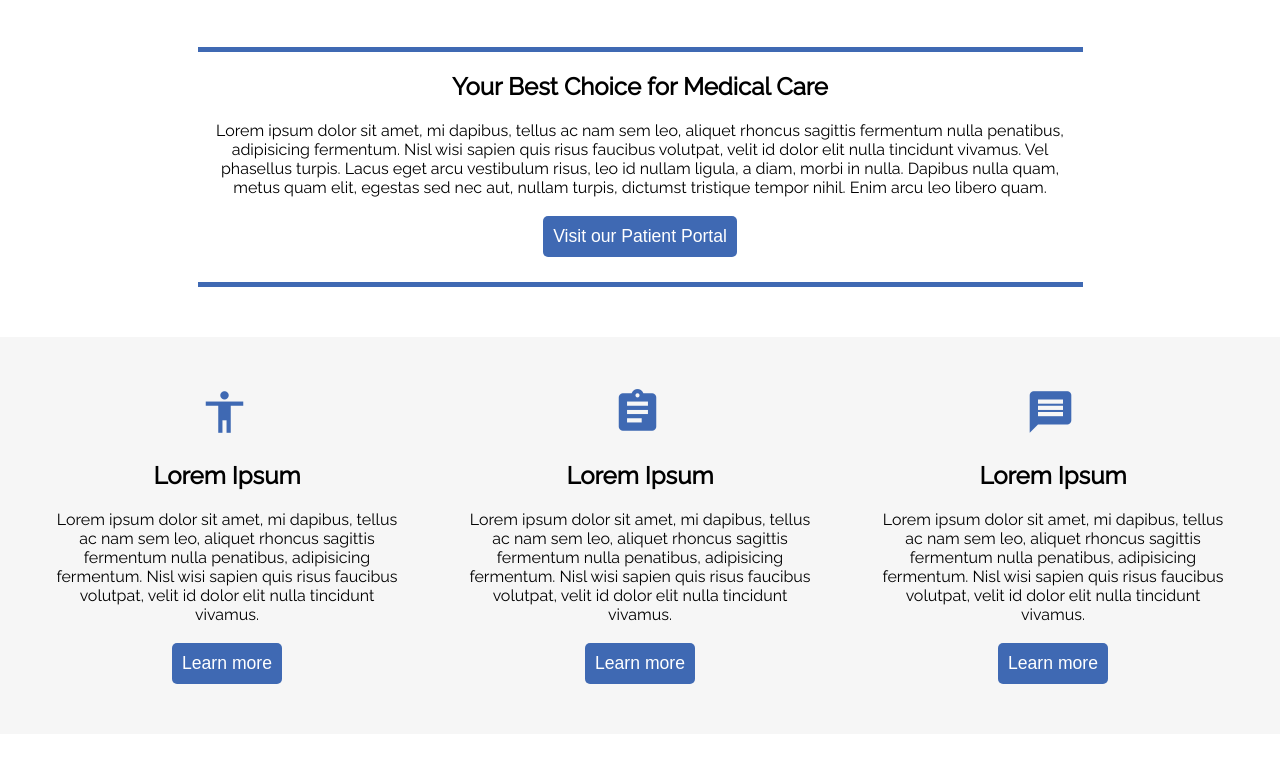
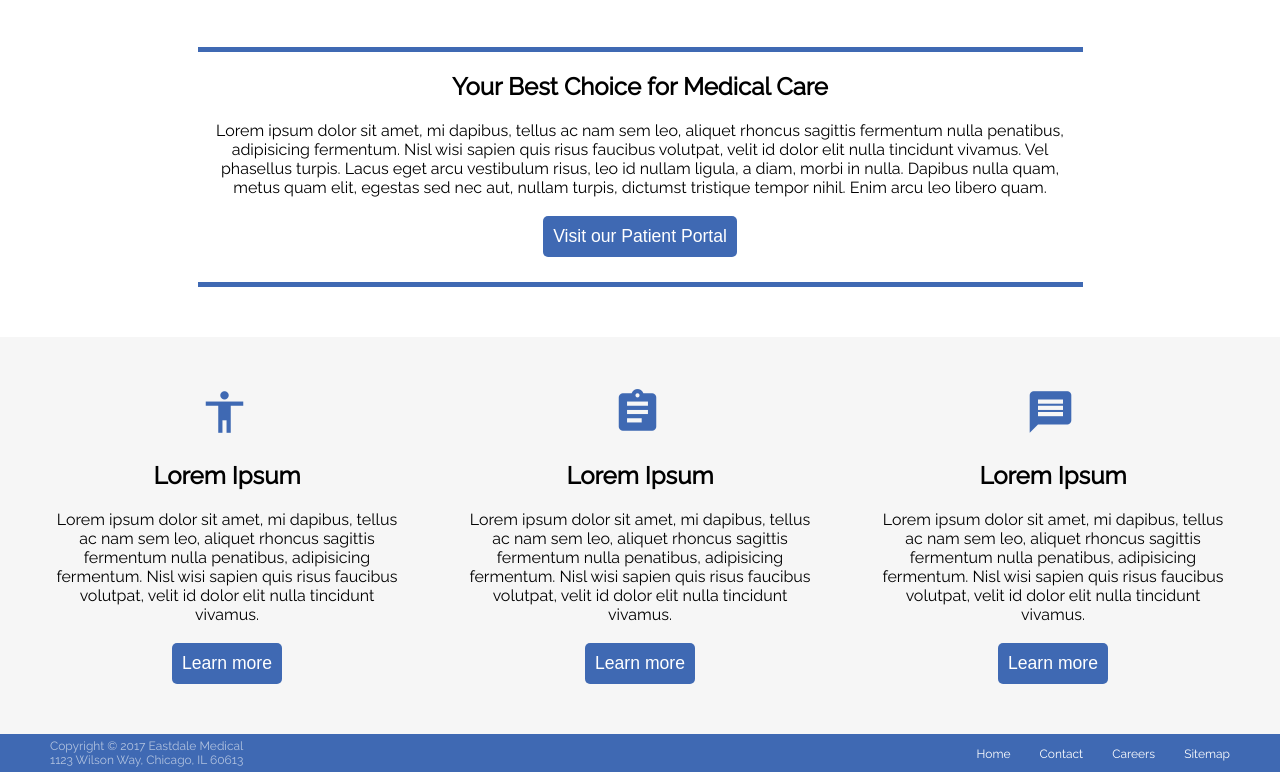
Before and after one commit to brianmenard/webtomed, a plain HTML site: page index.html in a window 1280 px wide. Shown: the part 656-1428 px from the top of the page. Before the commit the page ends 1390 px from the top, so only its background shows below. Drawn offline with Linux system fonts and the light colour scheme.

Commit message:
added footer section and styles

```diff
--- a/index.html
+++ b/index.html
@@ -110,8 +110,25 @@
 	</div>
 </div>
 
+<!-- END RESOURCES SECTION -->
 
-<!-- END RESOURCES SECTION -->
+<!-- START FOOTER -->
+
+<div class='footer'>
+	<div class='copyright'>
+	Copyright © 2017 Eastdale Medical
+	<br>
+	1123 Wilson Way, Chicago, IL 60613
+	</div>
+	<div class='footer_links'>
+		<a href='#'>Home</a>
+		<a href='#'>Contact</a>
+		<a href='#'>Careers</a>
+		<a href='#'>Sitemap</a>
+	</div>
+</div>
+
+<!-- END FOOTER -->
 
 </body>
 </html>
--- a/main.css
+++ b/main.css
@@ -13,8 +13,9 @@ body{
     display: flex;
     background-color: #3F69B3;
     color: white;
-    padding-left: 50px;
+    padding-left: 50px; padding-right: 50px;
     align-items: center;
+    justify-content: flex-end;
 }
 
     .contact_item{
@@ -113,3 +114,29 @@ body{
         font-size: 50px;
         color: #3F69B3;
     }
+
+.footer{
+    display: flex;
+    background-color: #3F69B3;
+    color: white;
+    padding-left: 50px; padding-right: 50px;
+    padding-top: 5px; padding-bottom: 5px;
+    align-items: center;
+    justify-content: space-between;
+}
+
+    .copyright{
+        font-size:75%;
+        color:#b2c3e0;
+    }
+
+    .footer_links a{
+        color: white;
+        text-decoration:none;
+        font-size: 75%;
+        padding-left:25px;
+    }
+
+    .footer_links a:hover{
+        text-decoration:underline;
+    }
```
